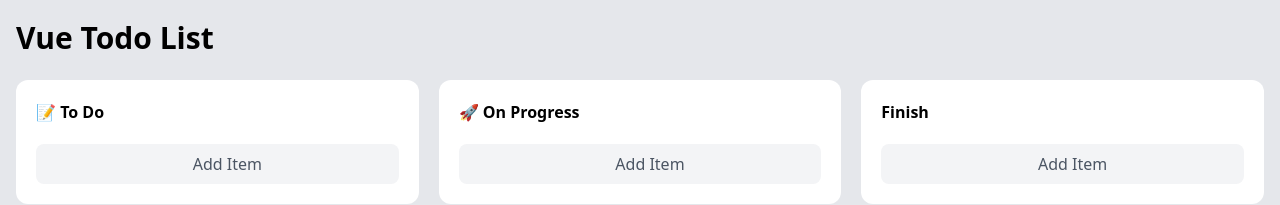
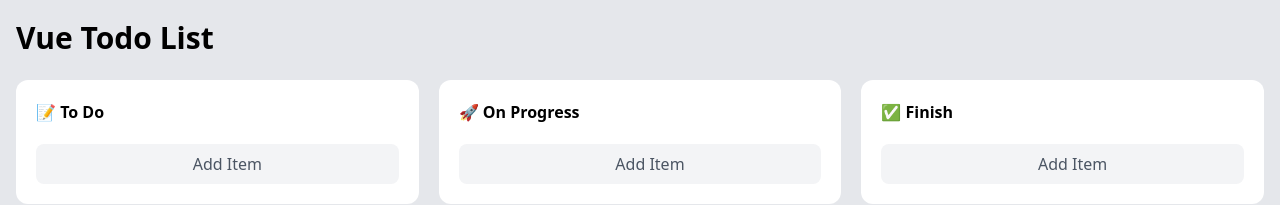
Before and after one commit to tiojevero/vue-todolist, a Vue app: page / in a window 1280 px wide. Shown: the top 205 px of the page. Built offline with nearby package versions, Linux system fonts and the light colour scheme; some icons are missing.

Commit message:
minor changes

```diff
--- a/src/components/TodoList.vue
+++ b/src/components/TodoList.vue
@@ -139,7 +139,7 @@ function handleTouchEnd(event, item) {
             @dragover.prevent
             id="dropzone3"
         >
-            <h2 class="font-bold mb-4">Finish</h2>
+            <h2 class="font-bold mb-4">✅ Finish</h2>
             <TodoItem
                 :item="item"
                 v-for="item in finish"
```
